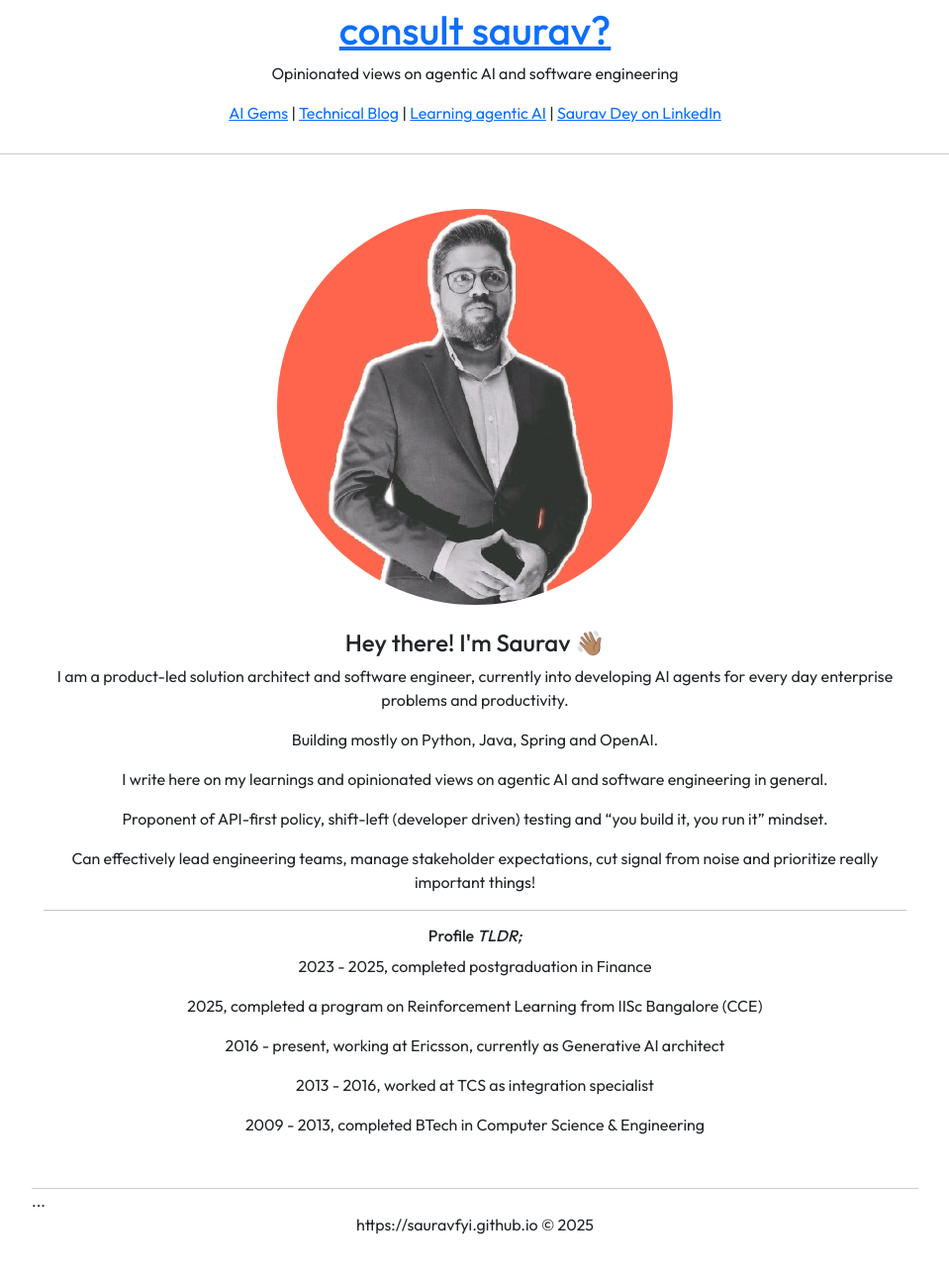
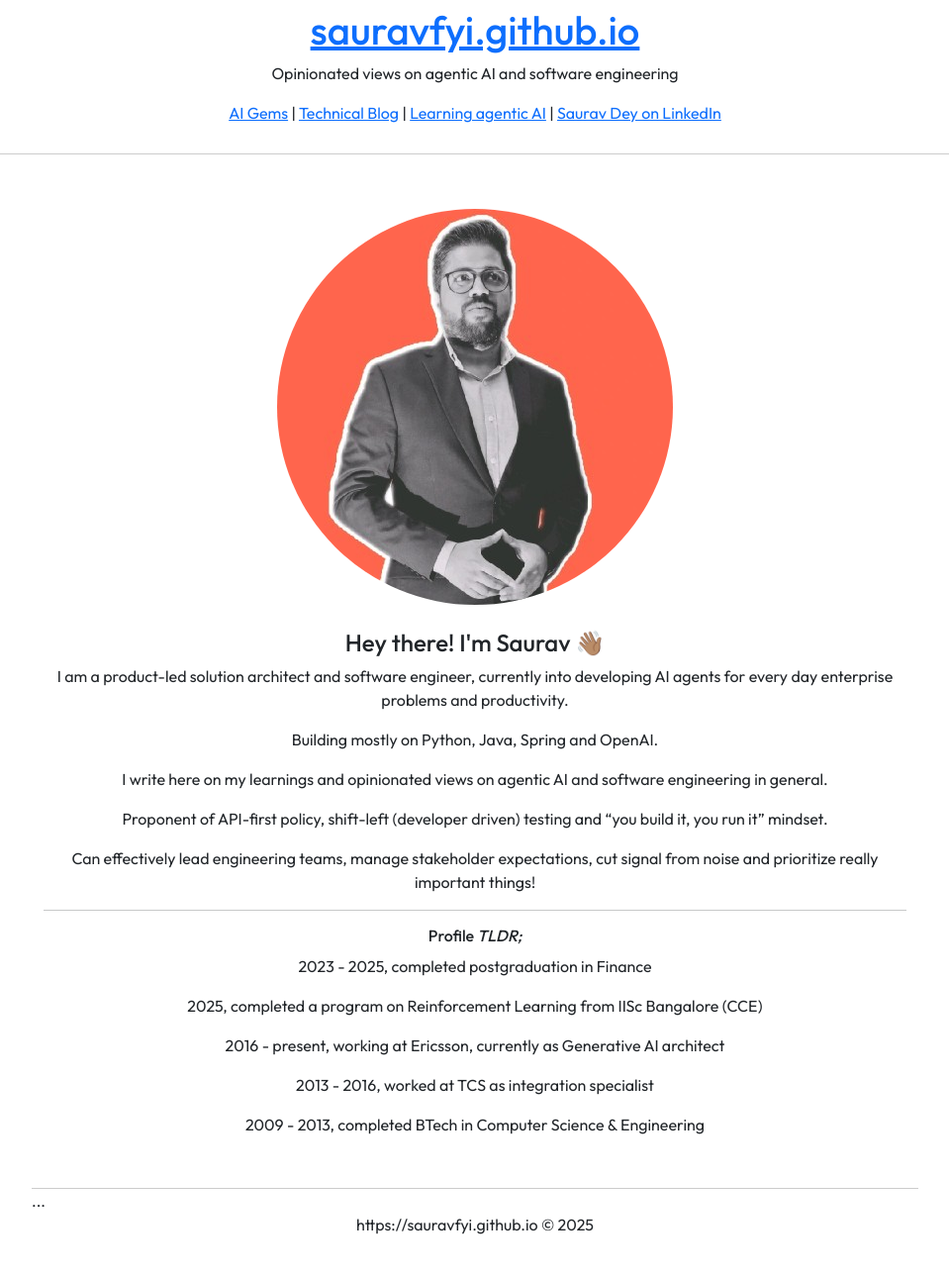
Before and after one commit to coffeeml/coffeeml.github.io, a Jekyll site: the page built from index.markdown, in a window 1280 px wide. Shown: the whole page at 99% size, without its empty margins (160-1119 px from the left). Built offline with Jekyll 4.4.1, drawn with Linux system fonts in a browser that asks for light colours.

Commit message:
Update _config.yml

```diff
--- a/_config.yml
+++ b/_config.yml
@@ -1,5 +1,5 @@
 # Site settings
-title: consult saurav?
+title: sauravfyi.github.io
 email:
 description: Opinionated views on agentic AI and software engineering
 baseurl: ""
```
